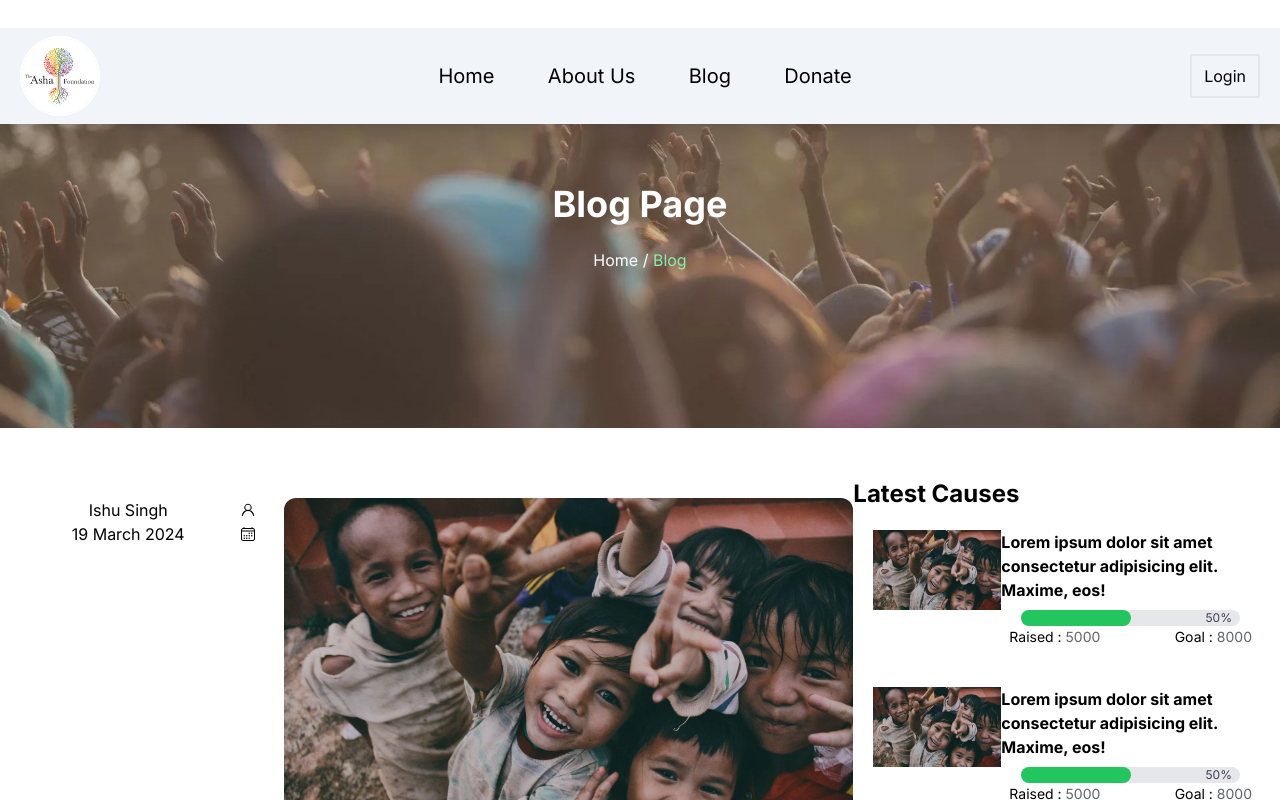
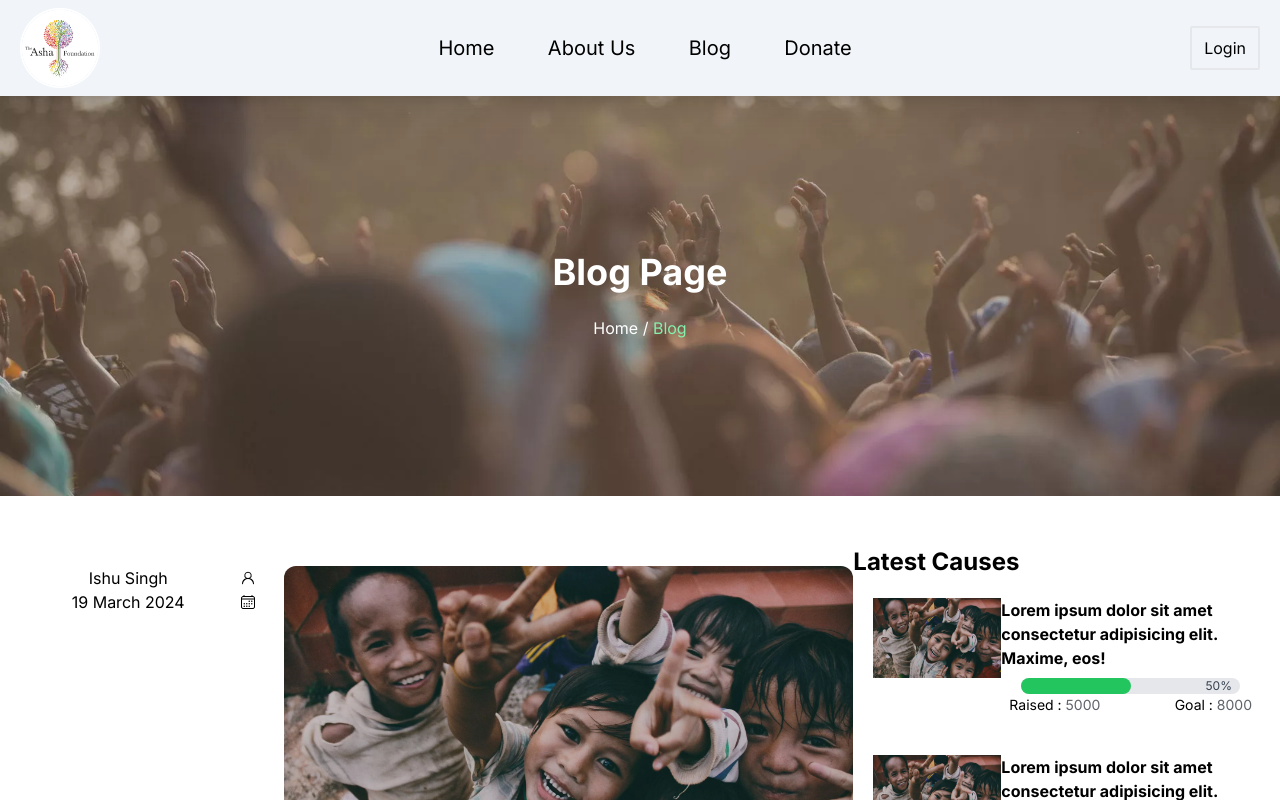
Before and after one commit to anurajkumar23/Asha-foundation, a Next.js app: page /blog in a window 1280 px wide. Shown: the top 800 px of the page. Built offline with nearby package versions, Linux system fonts and the light colour scheme.

Commit message:
fixsome error in navbar and billbord

```diff
--- a/src/app/blog/page.tsx
+++ b/src/app/blog/page.tsx
@@ -9,7 +9,7 @@ export default function Page() {
   return (
     <div>
       <div className="">
-        <div className="relative mt-7">
+        <div className="relative ">
           <Image
             height={500}
             width={500}
--- a/src/app/components/Navbar/navbar.tsx
+++ b/src/app/components/Navbar/navbar.tsx
@@ -1,5 +1,6 @@
 "use client"
 import Image from 'next/image'
+import Link from 'next/link'
 import { useState } from 'react'
 import { AiOutlineMenu, AiOutlineClose } from 'react-icons/ai'
 import { FaFacebook, FaInstagram, FaTwitter, FaWhatsapp } from 'react-icons/fa'
@@ -15,14 +16,24 @@ export default function Navbar() {
     <nav>
       <div className='flex fixed w-full flex-row px-5 z-20 bg-slate-100 shadow-xl items-center py-2 justify-between'>
         <div>
+        <Link href="/">
           <Image width={500} height={500} alt="logo" src="/images/asha-logo.png" className='w-[80px] h-[80px]' />
+          </Link>
         </div>
 
         <ul className="'ml-4 hidden md:flex text-xl lg:w-1/3 md:w-1/2 justify-between">
-          <li className='text-center cursor-pointer hover:text-red-300'>Home</li>
-          <li className='text-center cursor-pointer hover:text-red-300'>About Us</li>
-          <li className='text-center cursor-pointer hover:text-red-300'>Blog</li>
-          <li className='text-center cursor-pointer hover:text-red-300'>Donate</li>
+          <Link href="/">
+            <li className='text-center cursor-pointer hover:text-red-300'>Home</li>
+          </Link>
+          <Link href="">
+            <li className='text-center cursor-pointer hover:text-red-300'>About Us</li>
+          </Link>
+          <Link href="/blog">
+            <li className='text-center cursor-pointer hover:text-red-300'>Blog</li>
+          </Link>
+          <Link href="">
+            <li className='text-center cursor-pointer hover:text-red-300'>Donate</li>
+          </Link>
         </ul>
         <div className='flex items-center gap-x-3 '>
           <div className=' border-2 rounded-sm px-3 py-2 hover:text-white cursor-pointer hover:bg-red-300'>Login</div>
@@ -39,10 +50,18 @@ export default function Navbar() {
           </div>
           <div className='flex-col py-4'>
             <ul >
-              <li className='py-4 text-center cursor-pointer hover:text-red-300'>Home</li>
-              <li className='py-4 text-center cursor-pointer hover:text-red-300'>About Us</li>
-              <li className='py-4 text-center cursor-pointer hover:text-red-300'>Blog</li>
-              <li className='py-4 text-center cursor-pointer hover:text-red-300'>Donate</li>
+            <Link href="/">
+            <li onClick={handleNav} className='py-4 text-center cursor-pointer hover:text-red-300'>Home</li>
+          </Link>
+          <Link href="">
+            <li onClick={handleNav} className='py-4 text-center cursor-pointer hover:text-red-300'>About Us</li>
+          </Link>
+          <Link href="/blog">
+            <li onClick={handleNav} className='py-4 text-center cursor-pointer hover:text-red-300'>Blog</li>
+          </Link>
+          <Link href="">
+            <li onClick={handleNav} className='py-4 text-center cursor-pointer hover:text-red-300'>Donate</li>
+          </Link>
             </ul>
           </div>
           <div className='flex flex-row justify-around p-2 items-center cursor-pointer'>
@@ -52,7 +71,9 @@ export default function Navbar() {
             <FaWhatsapp className="text-green-500 w-7 h-7" />
           </div>
           <div className='w-full flex justify-center'>
+            <Link href="/">
             <Image width={500} height={500} alt="logo" src="/images/asha-logo.png" className='w-[80px] h-[80px]' />
+            </Link>
           </div>
         </div>
       </div>
--- a/src/app/layout.tsx
+++ b/src/app/layout.tsx
@@ -20,7 +20,9 @@ export default function RootLayout({
     <html lang="en">
       <body className={inter.className}>
         <Navbar />
+        <div className="pt-24">
         {children}
+        </div>
         <Footer />
       </body>
     </html>
```
